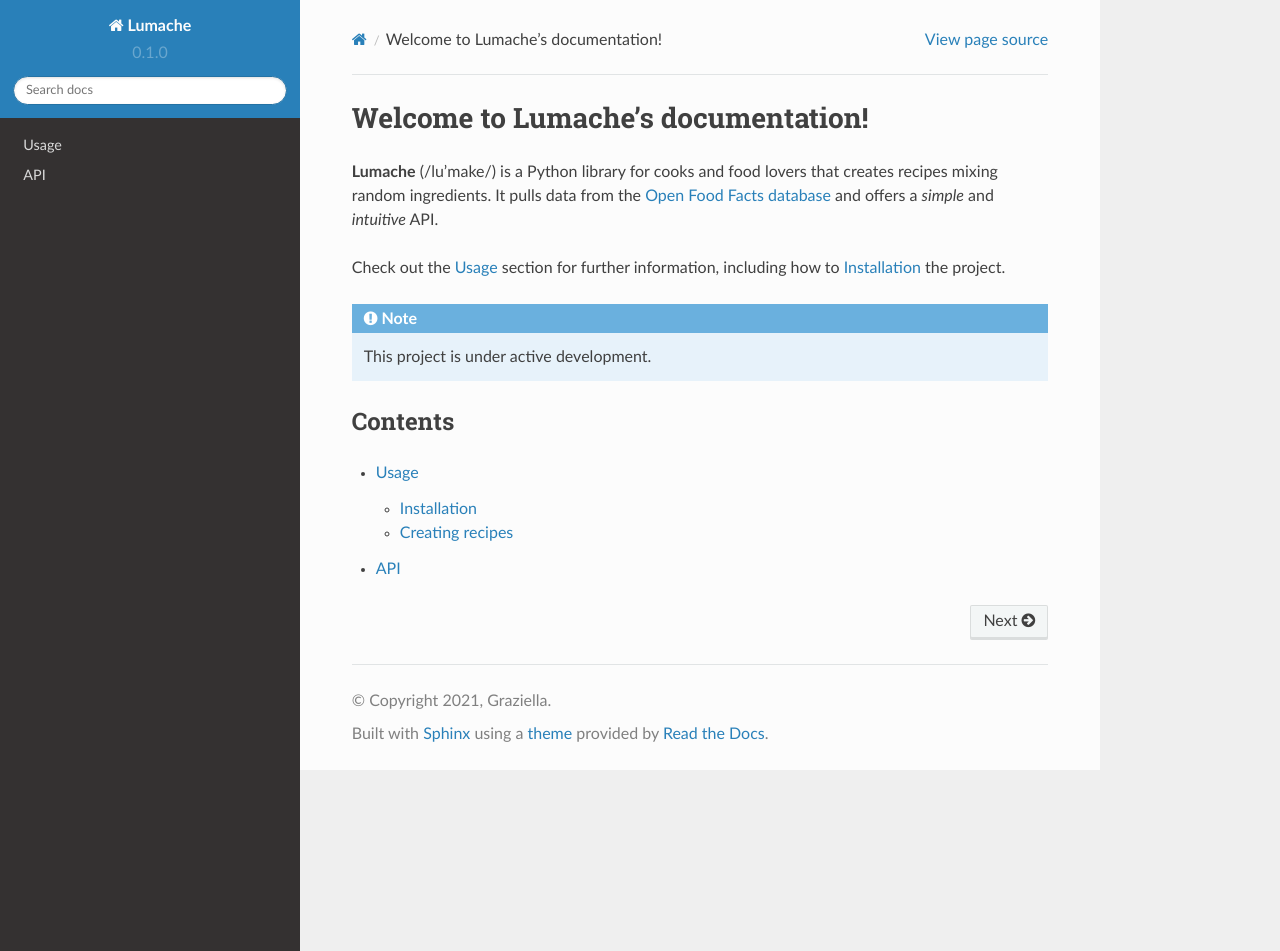
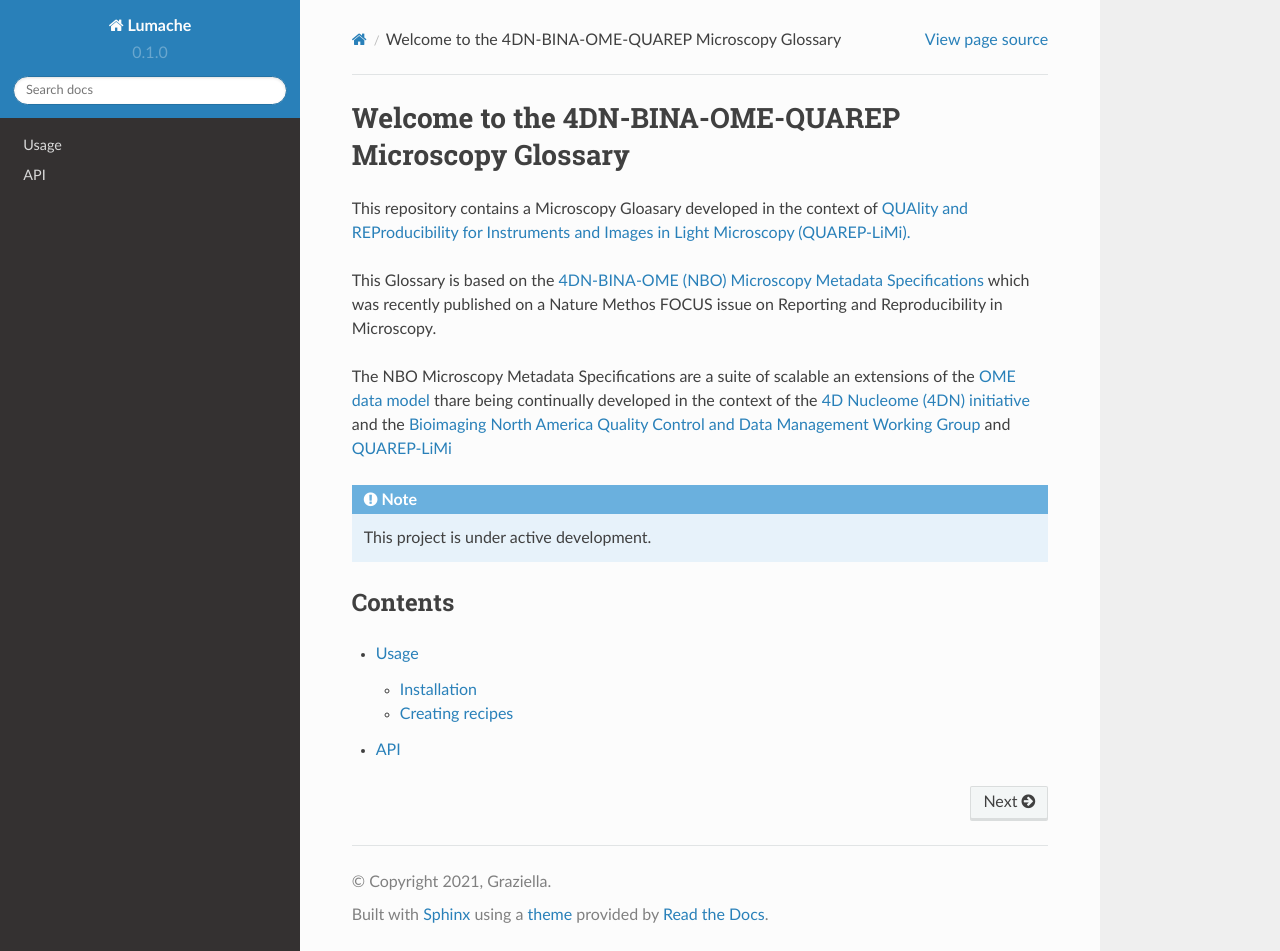
Before and after one commit to WU-BIMAC/NBO-Q_MicroscopyGlossary, a Sphinx documentation site: the page built from docs/source/index.rst, in a window 1280 px wide and 951 px high. Built offline with Sphinx 7.4.7 and the Read the Docs theme 2.0.0, drawn with Linux system fonts in a browser that asks for light colours.

Commit message:
Update index.rst

```diff
--- a/docs/source/index.rst
+++ b/docs/source/index.rst
@@ -1,17 +1,15 @@
-Welcome to Lumache's documentation!
-===================================
+Welcome to the 4DN-BINA-OME-QUAREP Microscopy Glossary
+======================================================
+This repository contains a Microscopy Gloasary developed in the context of `QUAlity and REProducibility for Instruments and Images in Light Microscopy (QUAREP-LiMi). <https://quarep.org/>`_
 
-**Lumache** (/lu'make/) is a Python library for cooks and food lovers
-that creates recipes mixing random ingredients.
-It pulls data from the `Open Food Facts database <https://world.openfoodfacts.org/>`_
-and offers a *simple* and *intuitive* API.
+This Glossary is based on the `4DN-BINA-OME (NBO) Microscopy Metadata Specifications <https://github.com/WU-BIMAC/NBOMicroscopyMetadataSpecs/tree/master/Model/stable%20version/v02-01>`_ which was recently published on a Nature Methos FOCUS issue on Reporting and Reproducibility in Microscopy.
 
-Check out the :doc:`usage` section for further information, including
-how to :ref:`installation` the project.
+The NBO Microscopy Metadata Specifications are a suite of scalable an extensions of the `OME data model <https://docs.openmicroscopy.org/ome-model/5.6.1/developers/model-overview.html>`_ thare being continually developed in the context of the `4D Nucleome (4DN) initiative <https://www.4dnucleome.org/>`_ and the `Bioimaging North America <https://www.bioimagingna.org>`_ `Quality Control and Data Management Working Group <https://www.bioimagingna.org/qc-dm-wg>`_ and `QUAREP-LiMi <https://quarep.org/>`_
 
 .. note::
 
    This project is under active development.
+
 
 Contents
 --------
```
